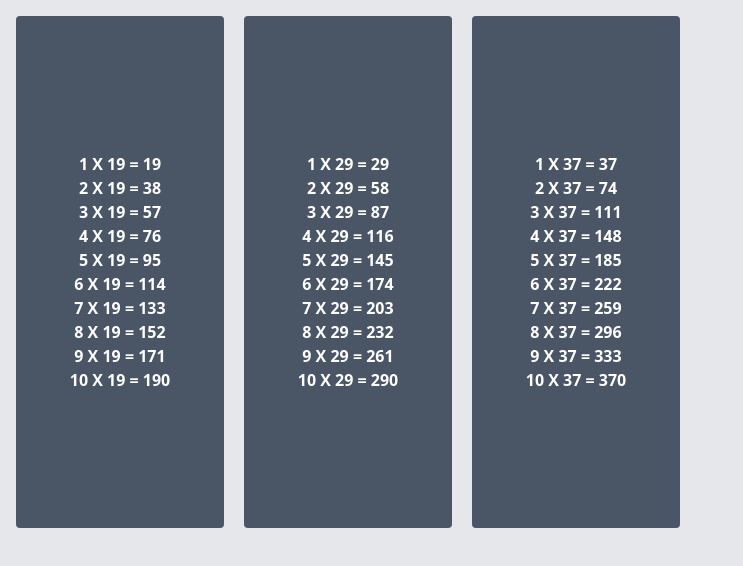
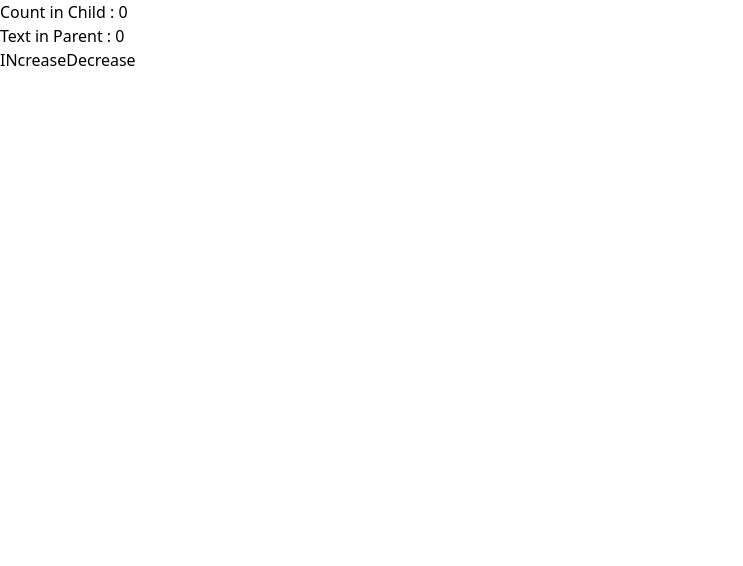
Before and after one commit to akhtarabbassol/Angular_Basic, an Angular app: page / in a window 1280 px wide. Shown: the top 566 px of the page, without its empty margins (0-743 px from the left). Built offline with nearby package versions, Linux system fonts and the light colour scheme.

Commit message:
data passing between components

```diff
--- /dev/null
+++ b/src/app/ChildComponent.ts
@@ -0,0 +1,10 @@
+import { Component, model } from "@angular/core";
+
+@Component({
+    selector :'App2' ,
+    template :`<h1>Count in Child : {{num()}}</h1>`
+})
+
+export class childClass{
+    num = model(0)
+}
--- a/src/app/app.html
+++ b/src/app/app.html
@@ -1,21 +1,4 @@
-<section class="w-screen h-screen box-border bg-gray-200 p-4 flex flex-wrap gap-5">
- <div class="w-1/6 h-2/3 bg-gray-600 font-bold text-white rounded-sm flex flex-col justify-center
- items-center">
-  @for(i of numbers ; track i){
-    <h1>{{i}} X {{num1}} = {{i * num1}}</h1>
-  }
-</div>
-
-<div class="w-1/6 h-2/3 bg-gray-600 font-bold text-white rounded-sm flex flex-col justify-center
- items-center">
-  @for(i of numbers; track i){
-    <h1>{{i}} X {{num2}} = {{i * num2}}</h1>
-  }
-</div>
-  <div class="w-1/6 h-2/3 bg-gray-600 font-bold text-white rounded-sm flex flex-col justify-center
- items-center">
-@for(i of numbers; track i){
-  <h1>{{i}} X  {{num3}} = {{i * num3}}</h1>
-}
-</div>
-</section>
+<App2 [(num)]="count"></App2>
+<h1>Text in Parent : {{count()}}</h1>
+<button (click)="Increase()">INcrease</button>
+<button (click)="Decrease()">Decrease</button>
--- a/src/app/app.ts
+++ b/src/app/app.ts
@@ -1,15 +1,18 @@
-import { Component } from "@angular/core";
+import { Component, model } from "@angular/core";
+import { childClass } from "./ChildComponent";
 
 @Component({
-   selector:'App' ,
-   templateUrl:'app.html' ,
-   styleUrl :'app.css'
+    selector :'App' ,
+    imports:[childClass] ,
+    templateUrl :'app.html',
+    styleUrl :'app.css'
 })
 export class myApp{
-
-   num1:number = 19
-   num2:number = 29
-   num3:number = 37
-   numbers:number[]=[1,2,3,4,5,6,7,8,9,10]
-
+    count = model(0)
+    Increase(){
+        this.count.update(e=>e+1)
+    }
+    Decrease(){
+        this.count.update(e=>e-1)
+    }
 }
--- a/src/index.html
+++ b/src/index.html
@@ -9,5 +9,6 @@
 </head>
 <body>
   <App></App>
+  <App2></App2>
 </body>
 </html>
--- a/src/main.ts
+++ b/src/main.ts
@@ -1,5 +1,6 @@
 import { bootstrapApplication } from '@angular/platform-browser';
 import { appConfig } from './app/app.config';
 import { myApp } from './app/app';
+// import {Child} from './app/ChildComponent'
 bootstrapApplication(myApp , appConfig)
   .catch((err) => console.error(err));
```
